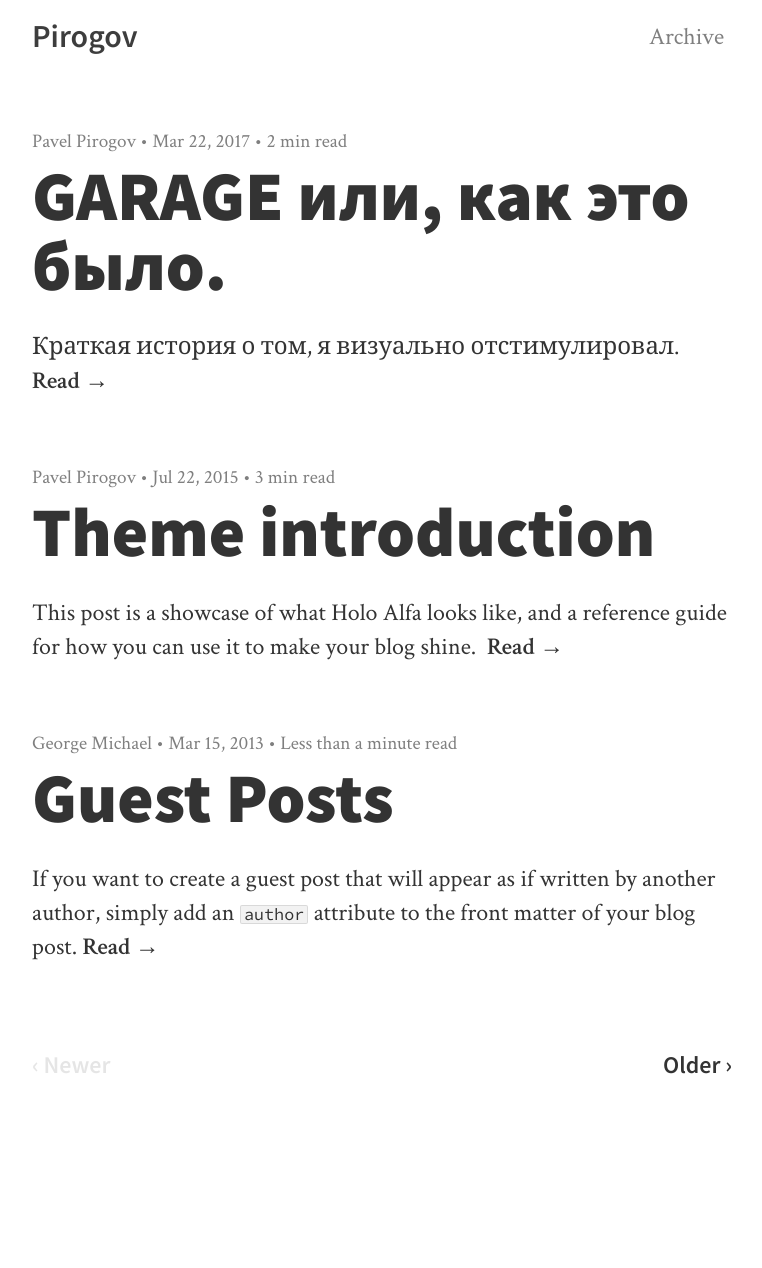
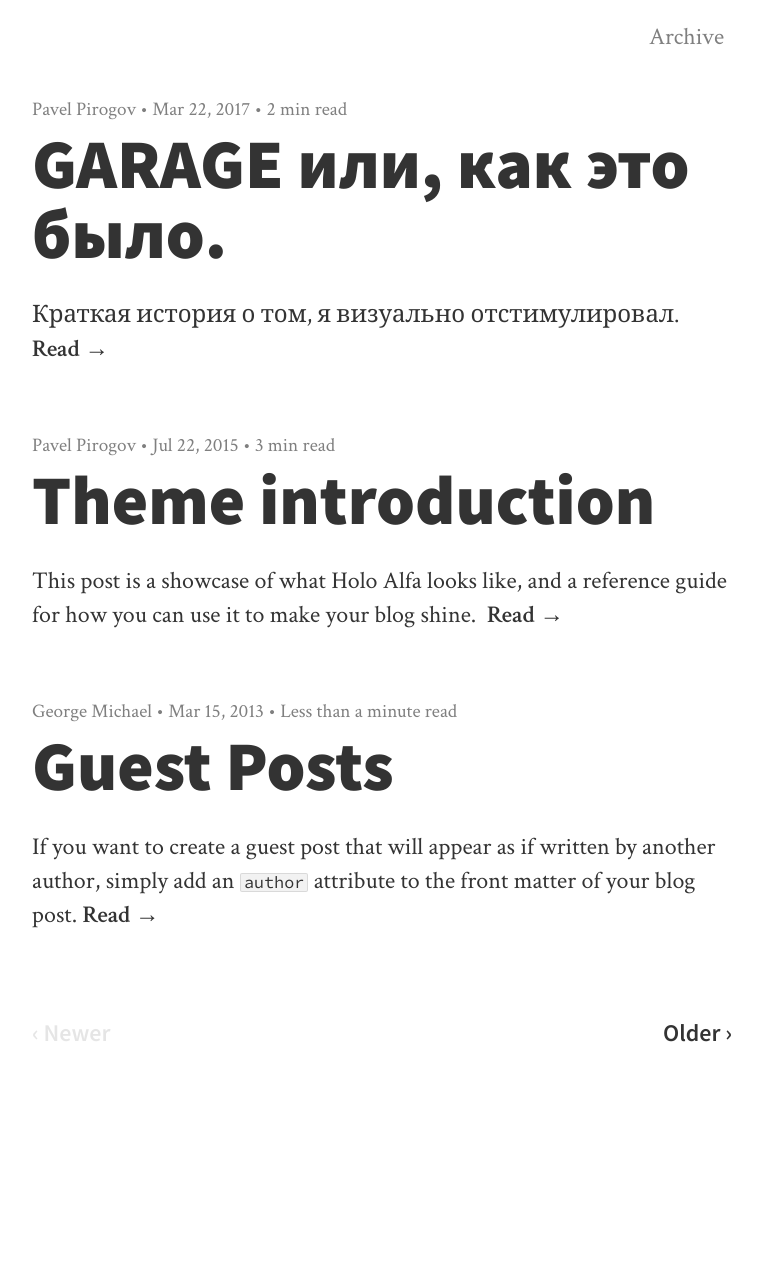
Before and after one commit to PirogovPavel/blog2, a Jekyll site: the page built from index.html, in a window 1280 px wide. Shown: the whole page, without its empty margins (258-1020 px from the left). Built offline with Jekyll 4.4.1, drawn with Linux system fonts in a browser that asks for light colours; nearby versions of some CDN libraries; the list of posts is cut into pages by our own code; after the commit the page ends 1236 px from its top, so only the background shows below that.

Commit message:
title nav bar del place

```diff
--- a/css/style.css
+++ b/css/style.css
@@ -393,7 +393,7 @@ nav a.current {
 
 @media all and (min-width: 370px) {
   .website-title {
-    font-size: 32px;
+    font-size: 0px;
   }
   body {
     font-size: 24px;
```
